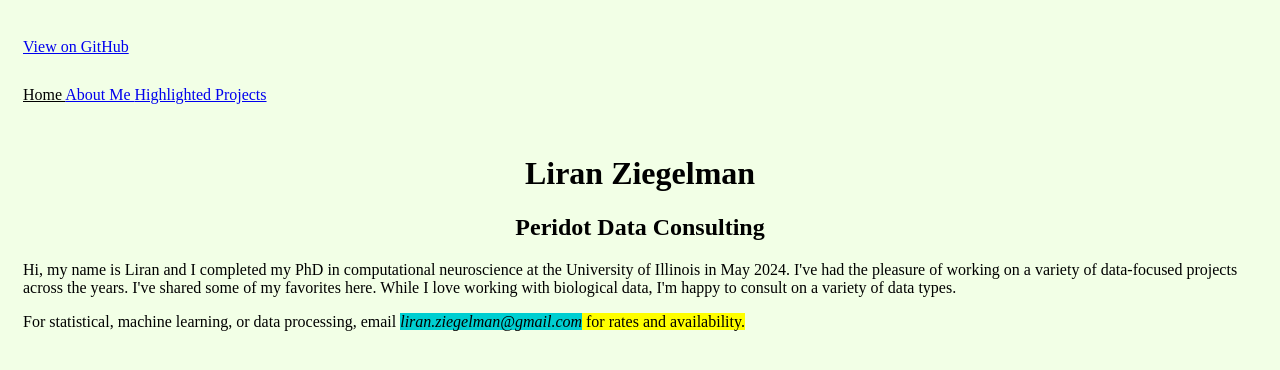
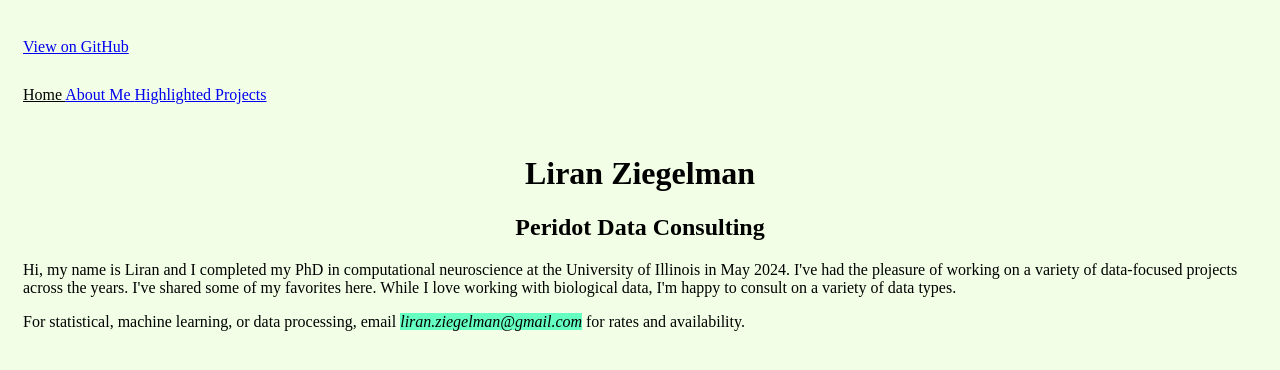
Before and after one commit to lziegelman/lziegelman.github.io, a Jekyll site: the page built from index.html, in a window 1280 px wide. Shown: the top 370 px of the page. Built offline with Jekyll 4.4.1, drawn with Linux system fonts in a browser that asks for light colours.

Commit message:
Update index.html

```diff
--- a/index.html
+++ b/index.html
@@ -6,4 +6,4 @@ description: Peridot Data Consulting
 
 <p> Hi, my name is Liran and I completed my PhD in computational neuroscience at the University of Illinois in May 2024. I've had the pleasure of working on a variety of data-focused projects across the years. I've shared some of my favorites here. While I love working with biological data, I'm happy to consult on a variety of data types. </p>
 
-<p> For statistical, machine learning, or data processing, email <mark style="background: #00ced1!important"><em>liran.ziegelman@gmail.com</em><mark> for rates and availability. </p>
+<p> For statistical, machine learning, or data processing, email <mark style="background: #66ffc2!important"><em>liran.ziegelman@gmail.com</em></mark> for rates and availability. </p>
```
